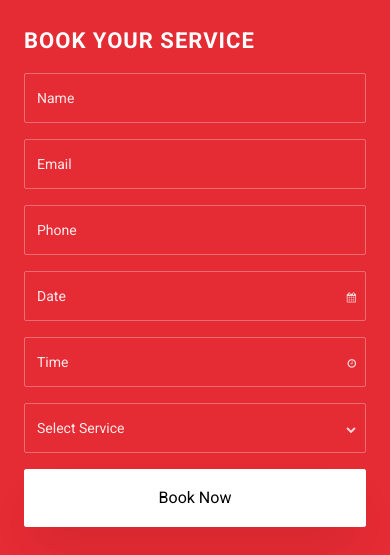
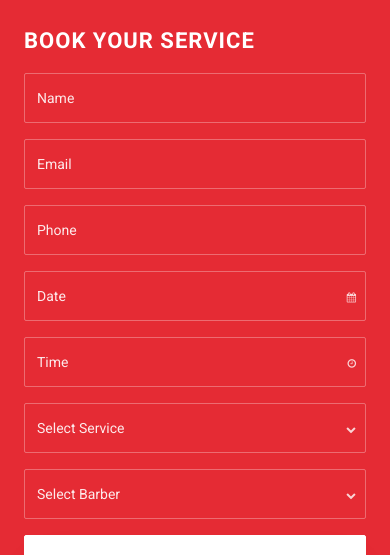
Before and after one commit to AbeSoll/Beauty-salon-management-system, a PHP site: page / in a window 390 px wide. Shown: the part 914-1469 px from the top of the page. Run offline with PHP 8.4, Linux system fonts and the light colour scheme; data comes from the database, SQL or seed files in the repository; data that the repository does not hold is empty; style sheets or scripts are compiled from the project's sources; some libraries are stand-ins or nearby versions.

Commit message:
UPDATE SELECTION OPTION BARBERS in services.php and index.php

```diff
--- a/bsms/index.php
+++ b/bsms/index.php
@@ -7,13 +7,14 @@ if(isset($_POST['submit']))
 
 	$name=$_POST['name'];
 	$email=$_POST['email'];
+	$barber=$_POST['barber'];
 	$services=$_POST['services'];
 	$adate=$_POST['adate'];
 	$atime=$_POST['atime'];
 	$phone=$_POST['phone'];
 	$aptnumber = mt_rand(100000000, 999999999);
 
-	$query=mysqli_query($con,"insert into tblappointment(AptNumber,Name,Email,PhoneNumber,AptDate,AptTime,Services) value('$aptnumber','$name','$email','$phone','$adate','$atime','$services')");
+	$query=mysqli_query($con,"insert into tblappointment(AptNumber,Name,Email,BarberName,PhoneNumber,AptDate,AptTime,Services) value('$aptnumber','$name','$email','$barber','$phone','$adate','$atime','$services')");
 	if ($query)
 	{
 		echo "<script>alert('Thank you for booking, your appointment number is $aptnumber, we will give you phone call shortly.');</script>";
@@ -144,6 +145,23 @@ if(isset($_POST['submit']))
 													<?php
 												} ?>
 											</select>
+										</div>
+									</div>
+								</div>
+							</div>
+							<div class="col-md-12">
+								<div class="form-group">
+									<div class="form-field">
+										<div class="select-wrap">
+											<div class="icon"><span class="fa fa-chevron-down"></span></div>
+											<select name="barber" id="barber" class="form-control" required>
+                                            	<option value="">Select Barber</option>
+                                            	<?php
+                                            		$query=mysqli_query($con,"select * from tblusers where permission='Staff/Barber'");
+                                            		while($row=mysqli_fetch_array($query)) { ?>
+                                            	<option style="color: red;" value="<?php echo $row['ID'];?>"><?php echo $row['name'];?></option>
+                                            	<?php } ?>
+                                        	</select>
 										</div>
 									</div>
 								</div>
--- a/bsms/services.php
+++ b/bsms/services.php
@@ -7,13 +7,14 @@ if(isset($_POST['submit']))
 
 	$name=$_POST['name'];
 	$email=$_POST['email'];
+	$barber=$_POST['barber'];
 	$services=$_POST['services'];
 	$adate=$_POST['adate'];
 	$atime=$_POST['atime'];
 	$phone=$_POST['phone'];
 	$aptnumber = mt_rand(100000000, 999999999);
 
-	$query=mysqli_query($con,"insert into tblappointment(AptNumber,Name,Email,PhoneNumber,AptDate,AptTime,Services) value('$aptnumber','$name','$email','$phone','$adate','$atime','$services')");
+	$query=mysqli_query($con,"insert into tblappointment(AptNumber,Name,Email,BarberName,PhoneNumber,AptDate,AptTime,Services) value('$aptnumber','$name','$email','$barber','$phone','$adate','$atime','$services')");
 	if ($query)
 	{
 		echo "<script>alert('Thank you for booking, your appointment number is $aptnumber, we will give you phone call shortly.');</script>";
```
